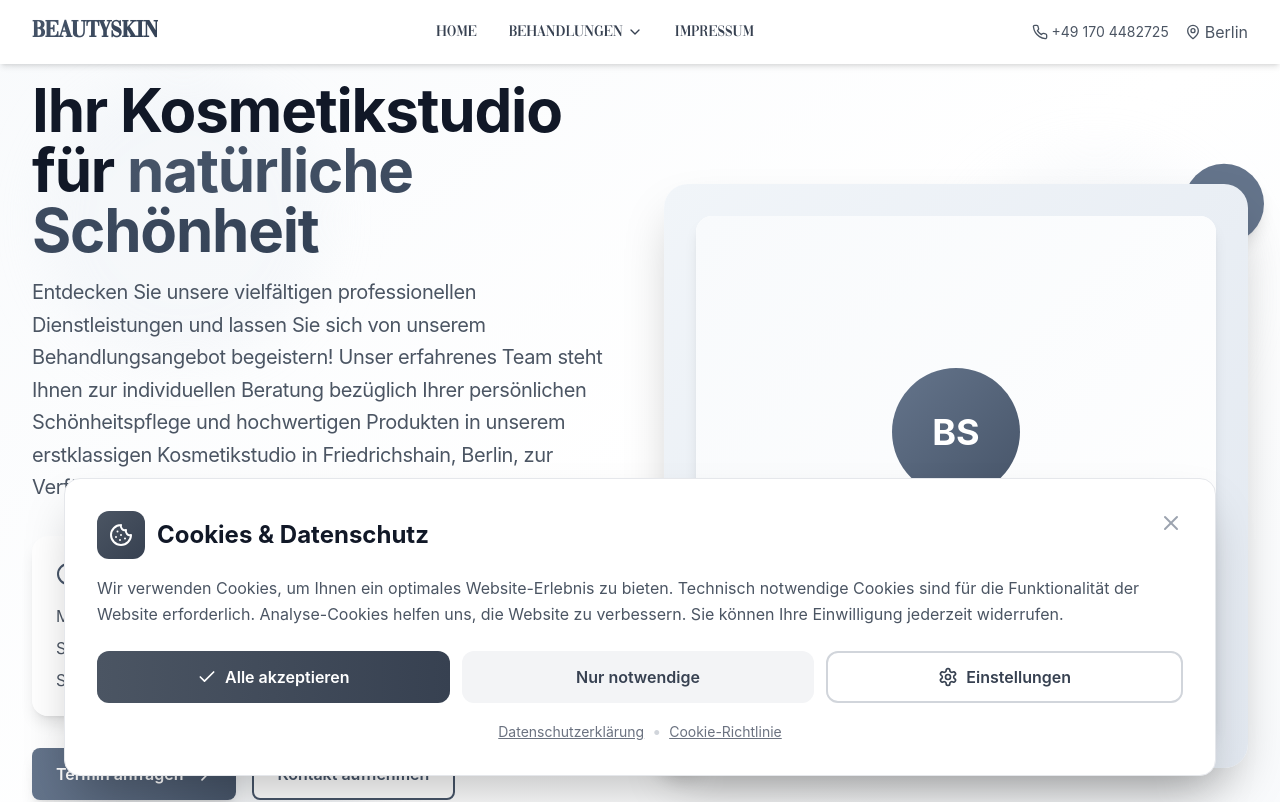
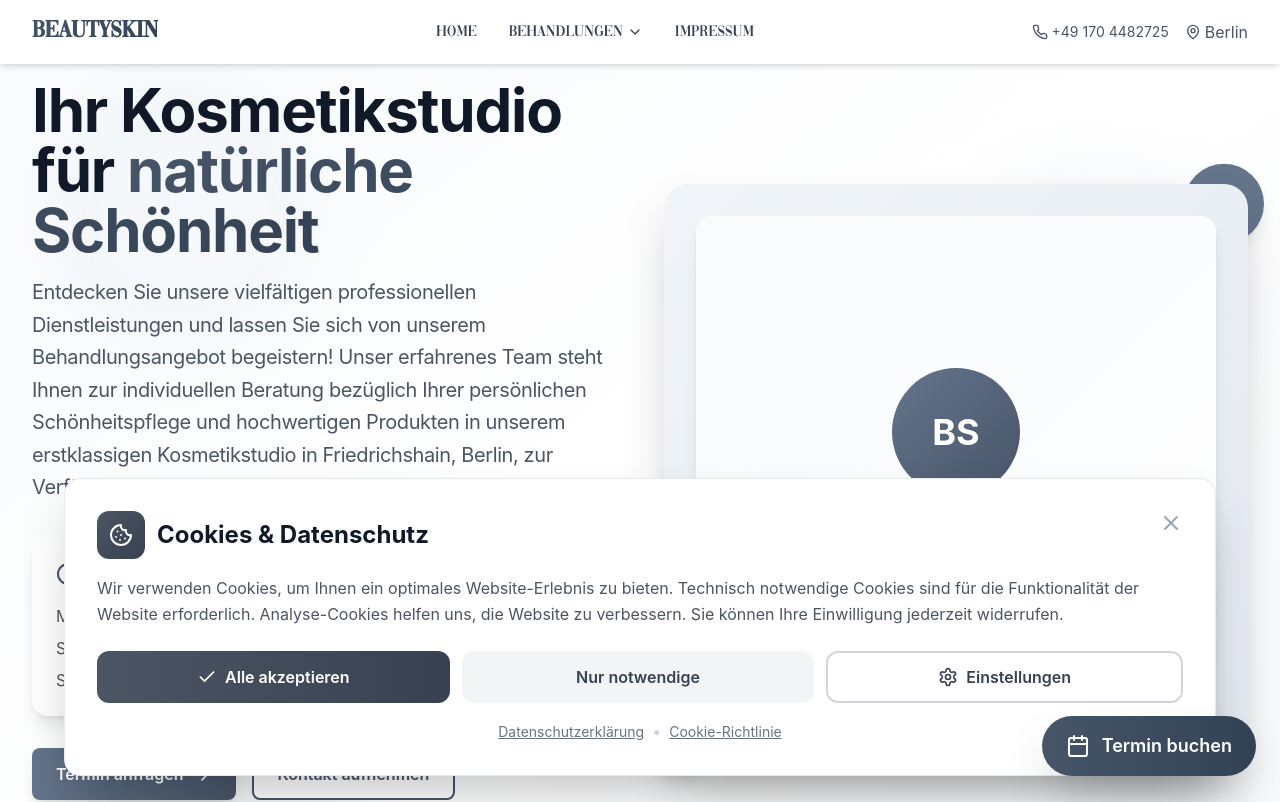
Before and after one commit to Hartoooooo/Beautyskin, a Next.js app: page / in a window 1280 px wide. Shown: the top 802 px of the page. Built offline with nearby package versions, Linux system fonts and the light colour scheme.

Commit message:
Floating Termin-Button hinzugefügt (sticky unten rechts, nicht auf Impressum/Datenschutz)

```diff
--- a/app/layout.tsx
+++ b/app/layout.tsx
@@ -1,6 +1,7 @@
 import type { Metadata, Viewport } from 'next'
 import './globals.css'
 import CookieConsent from '@/components/CookieConsent'
+import FloatingBookingButton from '@/components/FloatingBookingButton'
 
 export const metadata: Metadata = {
   title: 'BeautySkin - Ihr Kosmetikstudio in Berlin',
@@ -28,6 +29,7 @@ export default function RootLayout({
       <body className="antialiased">
         {children}
         <CookieConsent />
+        <FloatingBookingButton />
       </body>
     </html>
   )
--- /dev/null
+++ b/components/FloatingBookingButton.tsx
@@ -0,0 +1,38 @@
+'use client'
+
+import { Calendar } from 'lucide-react'
+import Link from 'next/link'
+import { usePathname } from 'next/navigation'
+import { motion } from 'framer-motion'
+
+export default function FloatingBookingButton() {
+  const pathname = usePathname()
+
+  // Button auf Impressum und Datenschutz Seiten ausblenden
+  const hideOnPages = ['/impressum', '/datenschutz']
+  if (hideOnPages.includes(pathname)) {
+    return null
+  }
+
+  return (
+    <motion.div
+      initial={{ scale: 0, opacity: 0 }}
+      animate={{ scale: 1, opacity: 1 }}
+      transition={{ duration: 0.3, delay: 0.5 }}
+      className="fixed bottom-6 right-6 z-50"
+    >
+      <Link href="/termin">
+        <motion.button
+          whileHover={{ scale: 1.05 }}
+          whileTap={{ scale: 0.95 }}
+          className="flex items-center space-x-3 bg-gradient-to-r from-primary-600 to-primary-700 text-white px-6 py-4 rounded-full shadow-2xl hover:shadow-primary-500/50 transition-all duration-300 group"
+        >
+          <Calendar className="h-6 w-6 group-hover:rotate-12 transition-transform duration-300" />
+          <span className="font-semibold text-lg hidden sm:inline">
+            Termin buchen
+          </span>
+        </motion.button>
+      </Link>
+    </motion.div>
+  )
+}
```
